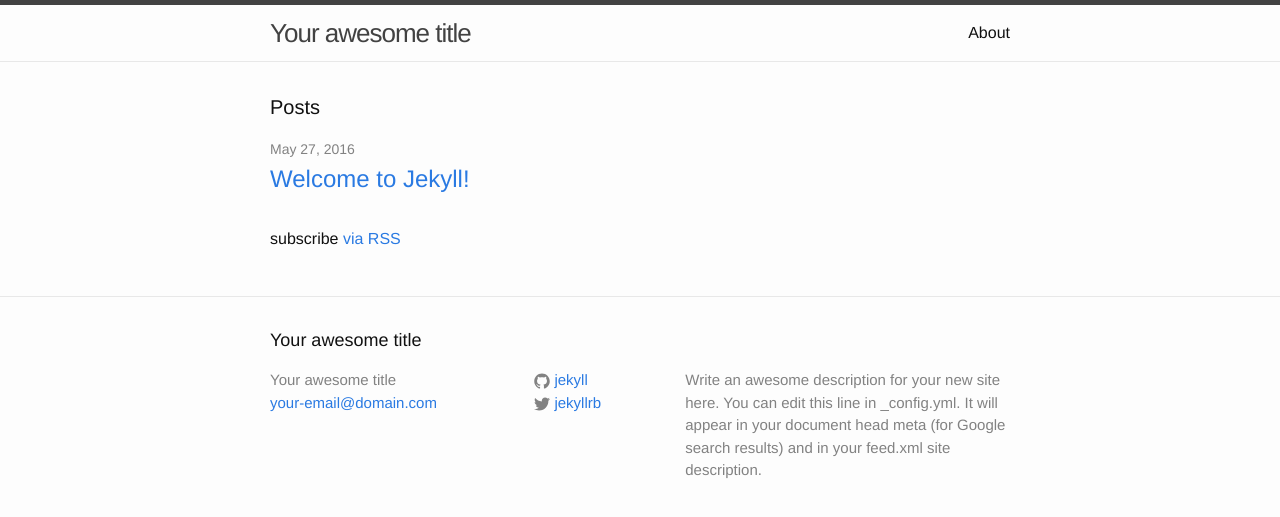
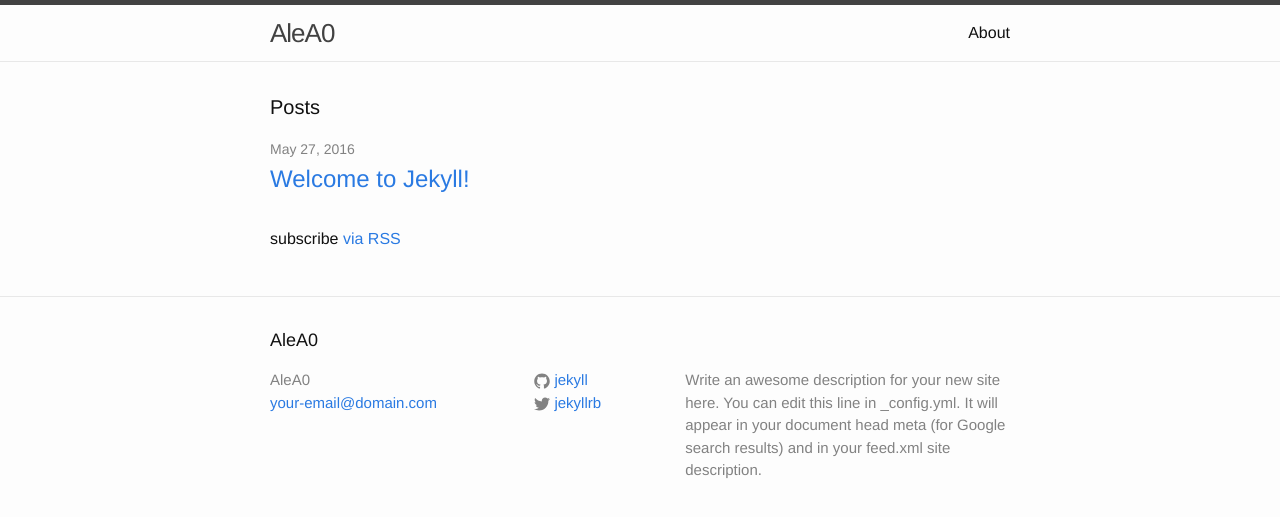
Before and after one commit to aleacero/repo1, a Jekyll site: the page built from index.html, in a window 1280 px wide. Shown: the top 517 px of the page. Built offline with Jekyll 4.4.1, drawn with Linux system fonts in a browser that asks for light colours.

Commit message:
testeando titulo

```diff
--- a/_config.yml
+++ b/_config.yml
@@ -6,7 +6,7 @@
 # 'jekyll serve'. If you change this file, please restart the server process.
 
 # Site settings
-title: Your awesome title
+title: AleA0
 email: your-email@domain.com
 description: > # this means to ignore newlines until "baseurl:"
   Write an awesome description for your new site here. You can edit this
```
